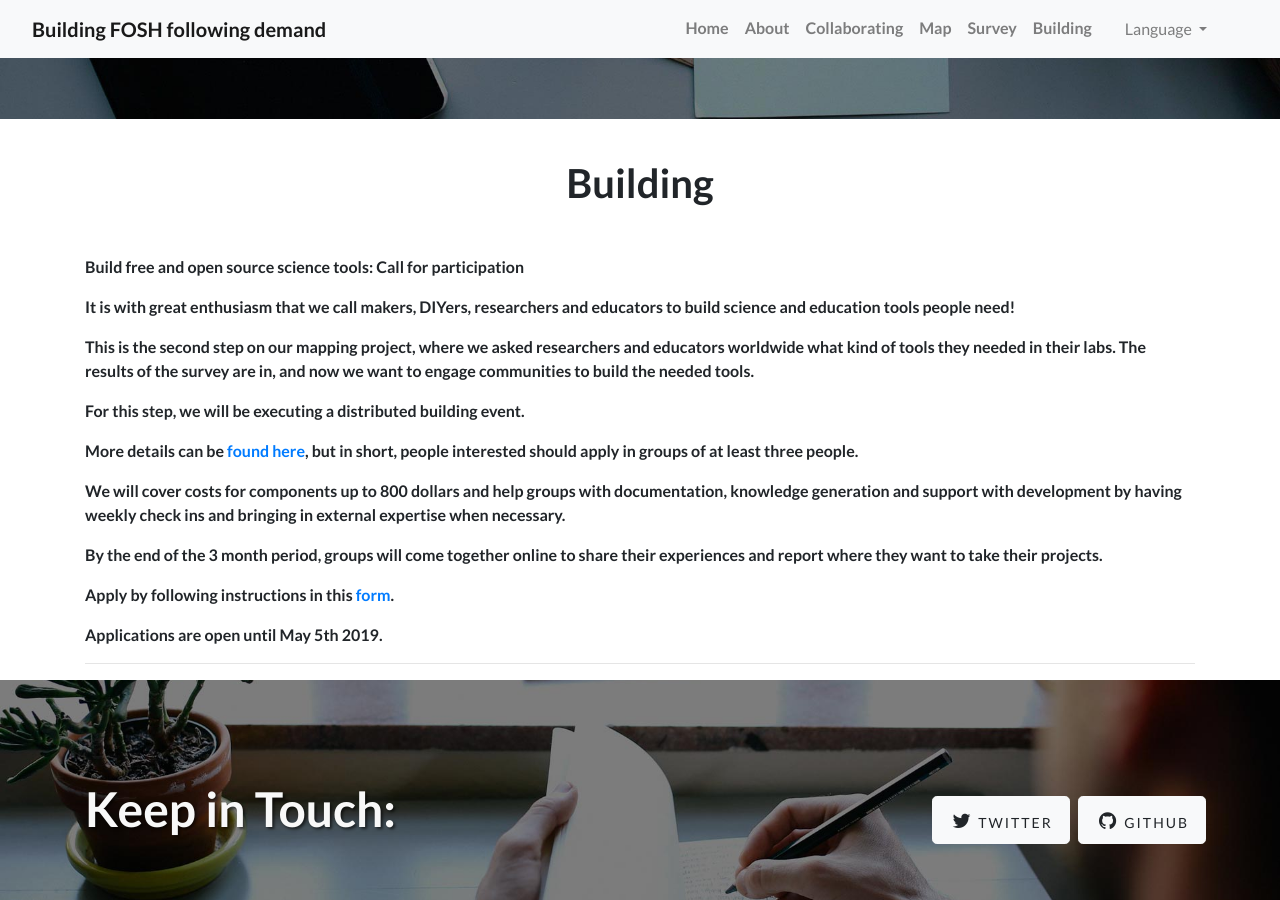
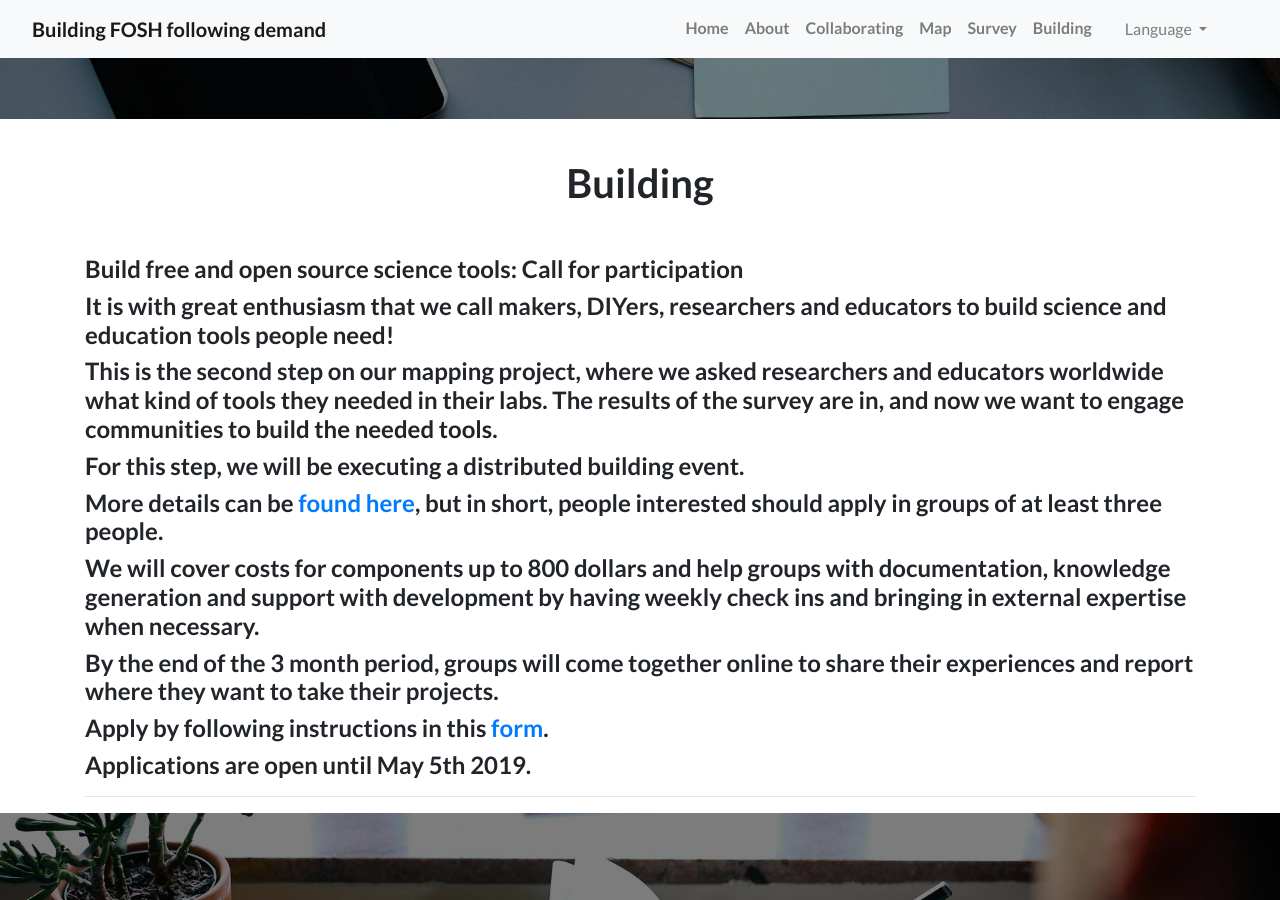
Before and after one commit to FOSH-following-demand/FOSH-following-demand.github.io, a Jekyll site: the page built from pages/en/building.md, in a window 1280 px wide and 900 px high, scrolled down 515 px. Built offline with Jekyll 4.4.1, drawn with Linux system fonts in a browser that asks for light colours.

Commit message:
update tobuilding page

```diff
--- a/pages/en/building.md
+++ b/pages/en/building.md
@@ -16,20 +16,20 @@ ref: building
 <br>
 
 
-**Build free and open source science tools: Call for participation**
+#### **Build free and open source science tools: Call for participation**
 
-It is with great enthusiasm that we call makers, DIYers, researchers and educators to build science and education tools people need!
+#### It is with great enthusiasm that we call makers, DIYers, researchers and educators to build science and education tools people need!
 
-This is the second step on our mapping project, where we asked researchers and educators worldwide what kind of tools they needed in their labs. The results of the survey are in, and now we want to engage communities to build the needed tools.
+#### This is the second step on our mapping project, where we asked researchers and educators worldwide what kind of tools they needed in their labs. The results of the survey are in, and now we want to engage communities to build the needed tools.
 
-For this step, we will be executing a distributed building event.
+#### For this step, we will be executing a distributed building event.
 
-More details can be [found here](https://github.com/FOSH-following-demand/building_event/blob/master/criteria_and_application.md), but in short, people interested should apply in groups of at least three people.
+#### More details can be [found here](https://github.com/FOSH-following-demand/building_event/blob/master/criteria_and_application.md), but in short, people interested should apply in groups of at least three people.
 
-We will cover costs for components up to 800 dollars and help groups with documentation, knowledge generation and support with development by having weekly check ins and bringing in external expertise when necessary.
+#### We will cover costs for components up to 800 dollars and help groups with documentation, knowledge generation and support with development by having weekly check ins and bringing in external expertise when necessary.
 
-By the end of the 3 month period, groups will come together online to share their experiences and report where they want to take their projects.
+#### By the end of the 3 month period, groups will come together online to share their experiences and report where they want to take their projects.
 
-**Apply by following instructions in this [form](http://ec2-3-17-144-2.us-east-2.compute.amazonaws.com/index.php/148539?newtest=Y&lang=en).**
+#### **Apply by following instructions in this [form](http://ec2-3-17-144-2.us-east-2.compute.amazonaws.com/index.php/148539?newtest=Y&lang=en).**
 
-**Applications are open until May 5th 2019.**
+#### **Applications are open until May 5th 2019.**
```
